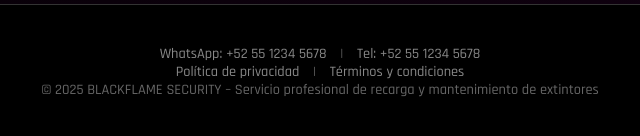
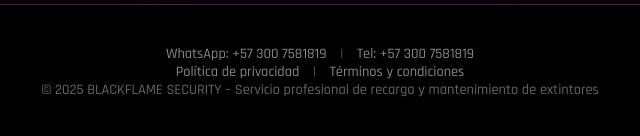
Before and after one commit to eldemonblanco/Flamezero, a plain HTML site: page limpio.html in a window 1280 px wide. Shown: the part 796-932 px from the top of the page, 320-960 px from the left. Drawn offline with nearby package versions, Linux system fonts and the light colour scheme.

Commit message:
Update limpio.html

```diff
--- a/limpio.html
+++ b/limpio.html
@@ -88,7 +88,7 @@
 
   <!-- FOOTER COMPLETO (igual que EXTINPRO) -->
   <footer>
-    <p><a href="https://wa.me/5215512345678">WhatsApp: +52 55 1234 5678</a> | <a href="tel:+525512345678">Tel: +52 55 1234 5678</a></p>
+    <p><a href="https://wa.me/5215512345678">WhatsApp: +57 300 7581819</a> | <a href="tel:+57 300 7581819">Tel: +57 300 7581819</a></p>
     <p><a href="politica-privacidad.html">Política de privacidad</a> | <a href="terminos.html">Términos y condiciones</a></p>
     <p>© 2025 BLACKFLAME SECURITY – Servicio profesional de recarga y mantenimiento de extintores</p>
   </footer>
```
